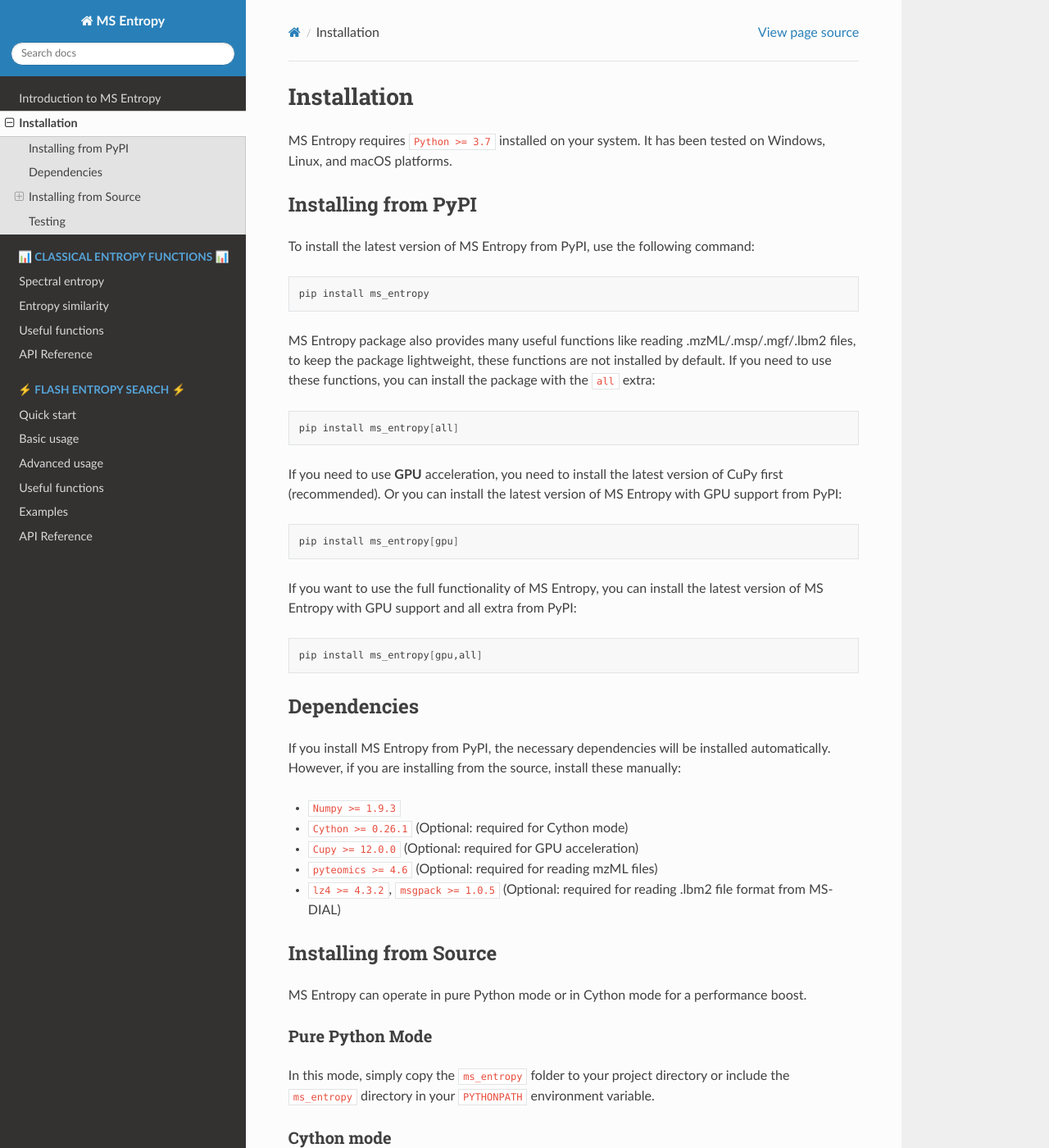
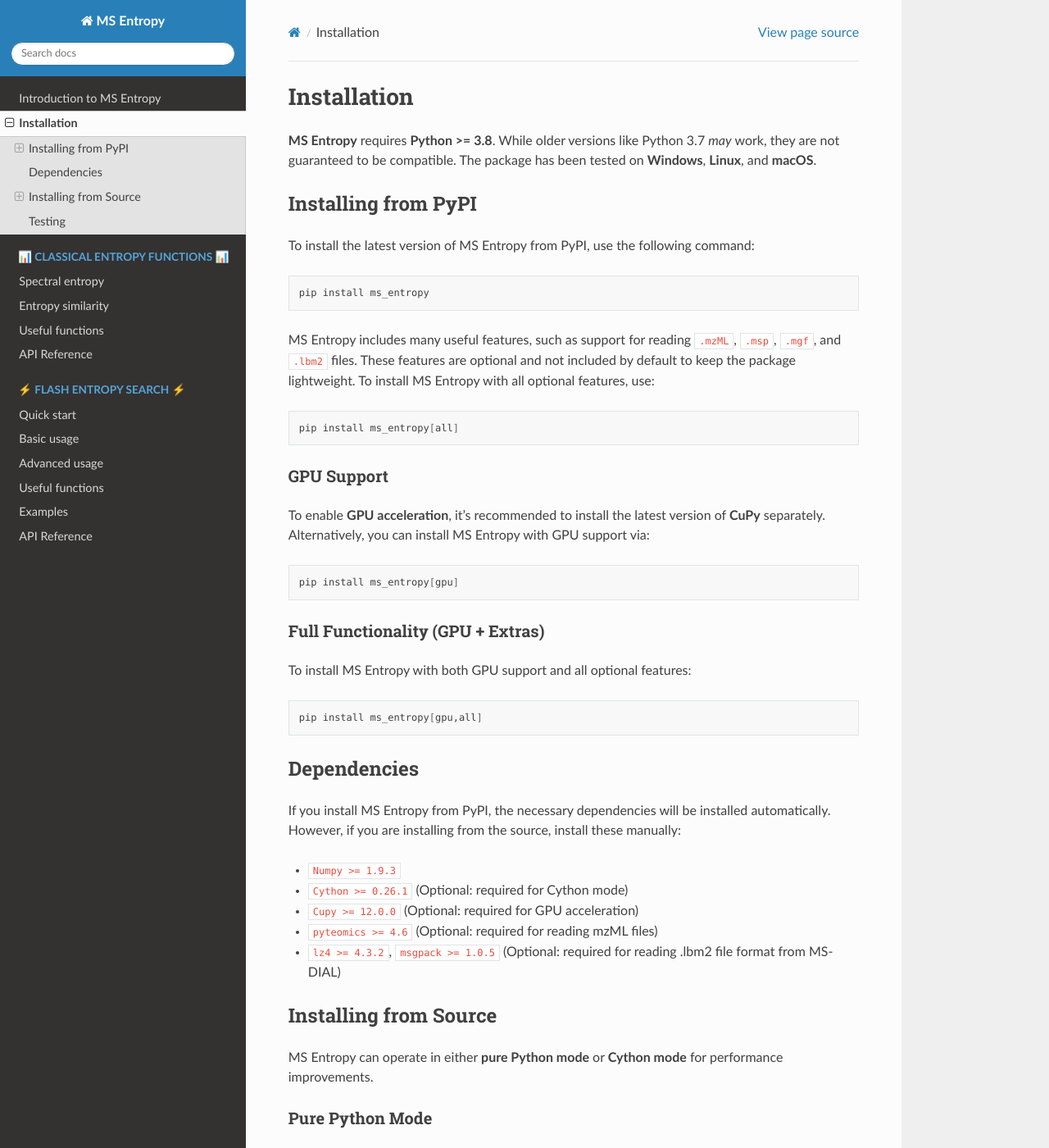
Before and after one commit to YuanyueLi/MSEntropy, a Sphinx documentation site: the page built from docs/source/install.rst, in a window 1280 px wide and 1400 px high. Shown: the whole window at 82% size. Built offline with Sphinx 7.4.7 and the Read the Docs theme 3.1.0, drawn with Linux system fonts in a browser that asks for light colours; some of the changed text lies outside the part shown.

```diff
--- a/docs/source/install.rst
+++ b/docs/source/install.rst
@@ -2,7 +2,8 @@
 Installation
 ============
 
-MS Entropy requires ``Python >= 3.7`` installed on your system. It has been tested on Windows, Linux, and macOS platforms.
+**MS Entropy** requires **Python >= 3.8**. While older versions like Python 3.7 *may* work, they are not guaranteed to be compatible.
+The package has been tested on **Windows**, **Linux**, and **macOS**.
 
 
 Installing from PyPI
@@ -14,19 +15,28 @@ To install the latest version of MS Entropy from PyPI, use the following command
 
   pip install ms_entropy
 
-MS Entropy package also provides many useful functions like reading .mzML/.msp/.mgf/.lbm2 files, to keep the package lightweight, these functions are not installed by default. If you need to use these functions, you can install the package with the ``all`` extra:
+MS Entropy includes many useful features, such as support for reading ``.mzML``, ``.msp``, ``.mgf``, and ``.lbm2`` files.
+These features are optional and not included by default to keep the package lightweight.
+To install MS Entropy with all optional features, use:
+
 
 .. code-block:: bash
 
   pip install ms_entropy[all]
+GPU Support
+-----------
 
-If you need to use **GPU** acceleration, you need to install the latest version of CuPy first (recommended). Or you can install the latest version of MS Entropy with GPU support from PyPI:
+To enable **GPU acceleration**, it's recommended to install the latest version of **CuPy** separately.
+Alternatively, you can install MS Entropy with GPU support via:
 
 .. code-block:: bash
 
   pip install ms_entropy[gpu]
 
-If you want to use the full functionality of MS Entropy, you can install the latest version of MS Entropy with GPU support and all extra from PyPI:
+Full Functionality (GPU + Extras)
+---------------------------------
+
+To install MS Entropy with both GPU support and all optional features:
 
 .. code-block:: bash
 
@@ -48,19 +58,21 @@ If you install MS Entropy from PyPI, the necessary dependencies will be installe
 Installing from Source
 ======================
 
-MS Entropy can operate in pure Python mode or in Cython mode for a performance boost.
+MS Entropy can operate in either **pure Python mode** or **Cython mode** for performance improvements.
 
 Pure Python Mode
 ----------------
 
-In this mode, simply copy the ``ms_entropy`` folder to your project directory or include the ``ms_entropy`` directory in your ``PYTHONPATH`` environment variable.
+In this mode, simply copy the ``ms_entropy`` folder to your project directory,
+or include it in your ``PYTHONPATH`` environment variable.
 
 Cython mode
 -----------
 
 To operate in Cython mode, compile the Cython code after cloning the repository:
 
-- Requirements
+Requirements
+~~~~~~~~~~~~
 
   Before compiling, you will need to have ``C compiler and Python development headers.`` installed on your system:
 
@@ -68,7 +80,8 @@ To operate in Cython mode, compile the Cython code after cloning the repository:
   - On Windows, you will need to install the `Microsoft Visual C++ 14.0 or greater Build Tools <https://visualstudio.microsoft.com/visual-cpp-build-tools/>`_ first.
   - On macOS, you will need to install the ``Xcode Command Line Tools`` first.
 
-- Download and compile
+Download and Compile
+~~~~~~~~~~~~~~~~~~~~
 
   .. code-block:: bash
 
@@ -76,7 +89,8 @@ To operate in Cython mode, compile the Cython code after cloning the repository:
     cd MSEntropy
     python setup.py build_ext --inplace
 
-  Then, as in Pure Python Mode, you can either copy the ms_entropy folder to your project directory or include it in your PYTHONPATH environment variable.
+After compilation, you can either copy the ``ms_entropy`` folder to your project directory
+or include it in your ``PYTHONPATH``.
 
 
 Testing
--- a/ms_entropy/version.py
+++ b/ms_entropy/version.py
@@ -1 +1 @@
-__version__ = '1.3.7'
+__version__ = '1.3.8'
```
Also changed, not shown: README.md (+5 -5 lines).
